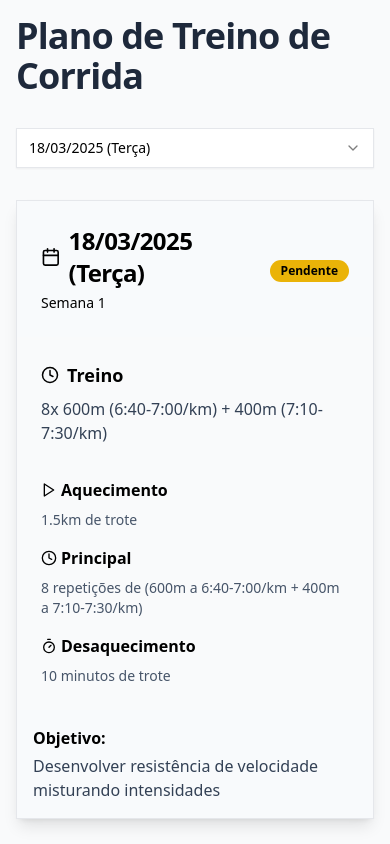
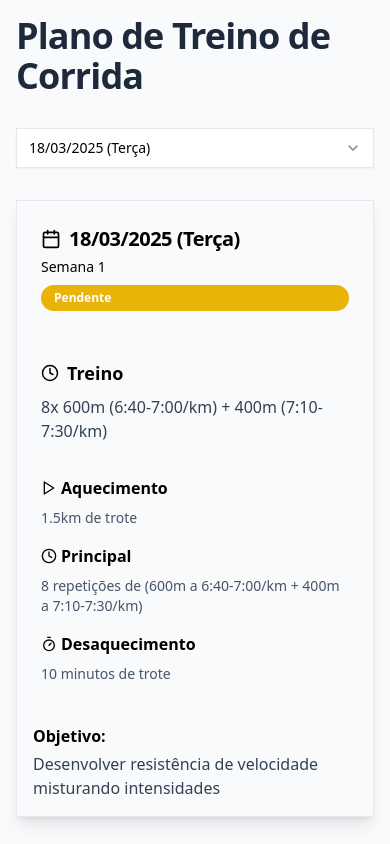
Before and after one commit to macald/plano-treino-corrida, a React (Vite) app: page / in a window 390 px wide. Built offline with nearby package versions, Linux system fonts and the light colour scheme.

Commit message:
style: melhora layout responsivo e estilo do Badge no mobile

```diff
--- a/src/components/PlanoTreino.jsx
+++ b/src/components/PlanoTreino.jsx
@@ -163,11 +163,11 @@ const PlanoTreino = () => {
 
   const getBadgeStatus = (concluido) => {
     if (concluido === 1) {
-      return <Badge className="bg-green-500">Concluído</Badge>;
+      return <Badge className="bg-green-500 text-white px-3 py-1">Concluído</Badge>;
     } else if (concluido === 0) {
-      return <Badge className="bg-red-500">Não concluído</Badge>;
+      return <Badge className="bg-red-500 text-white px-3 py-1">Não concluído</Badge>;
     } else {
-      return <Badge className="bg-yellow-500">Pendente</Badge>;
+      return <Badge className="bg-yellow-500 text-white px-3 py-1">Pendente</Badge>;
     }
   };
 
@@ -204,21 +204,19 @@ const PlanoTreino = () => {
       {treinoSelecionado && (
         <Card className="w-full shadow-lg">
           <CardHeader className="bg-slate-50">
-            <div className="flex justify-between items-center">
+            <div className="flex flex-col sm:flex-row sm:justify-between sm:items-center gap-2">
               <div>
-                <CardTitle className="text-2xl">
+                <CardTitle className="text-xl sm:text-2xl">
                   <span className="flex items-center gap-2">
-                    <Calendar size={20} />
+                    <Calendar className="h-5 w-5" />
                     {formatarData(treinoSelecionado.Data, treinoSelecionado.Dia)}
                   </span>
                 </CardTitle>
-                <CardDescription className="mt-1">
+                <CardDescription className="mt-1 text-sm">
                   Semana {treinoSelecionado.Semana}
                 </CardDescription>
               </div>
-              <div>
-                {getBadgeStatus(treinoSelecionado.Concluído)}
-              </div>
+              {getBadgeStatus(treinoSelecionado.Concluído)}
             </div>
           </CardHeader>
 
```
